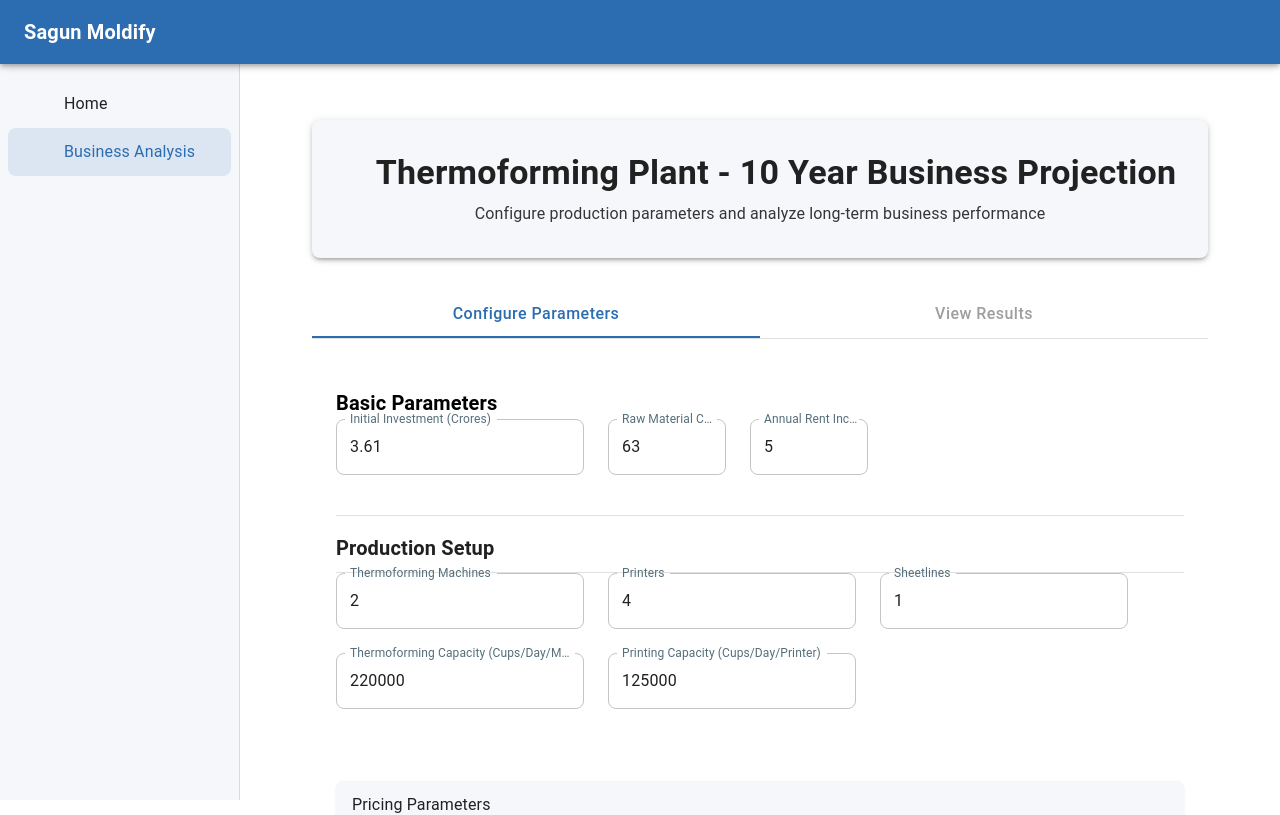
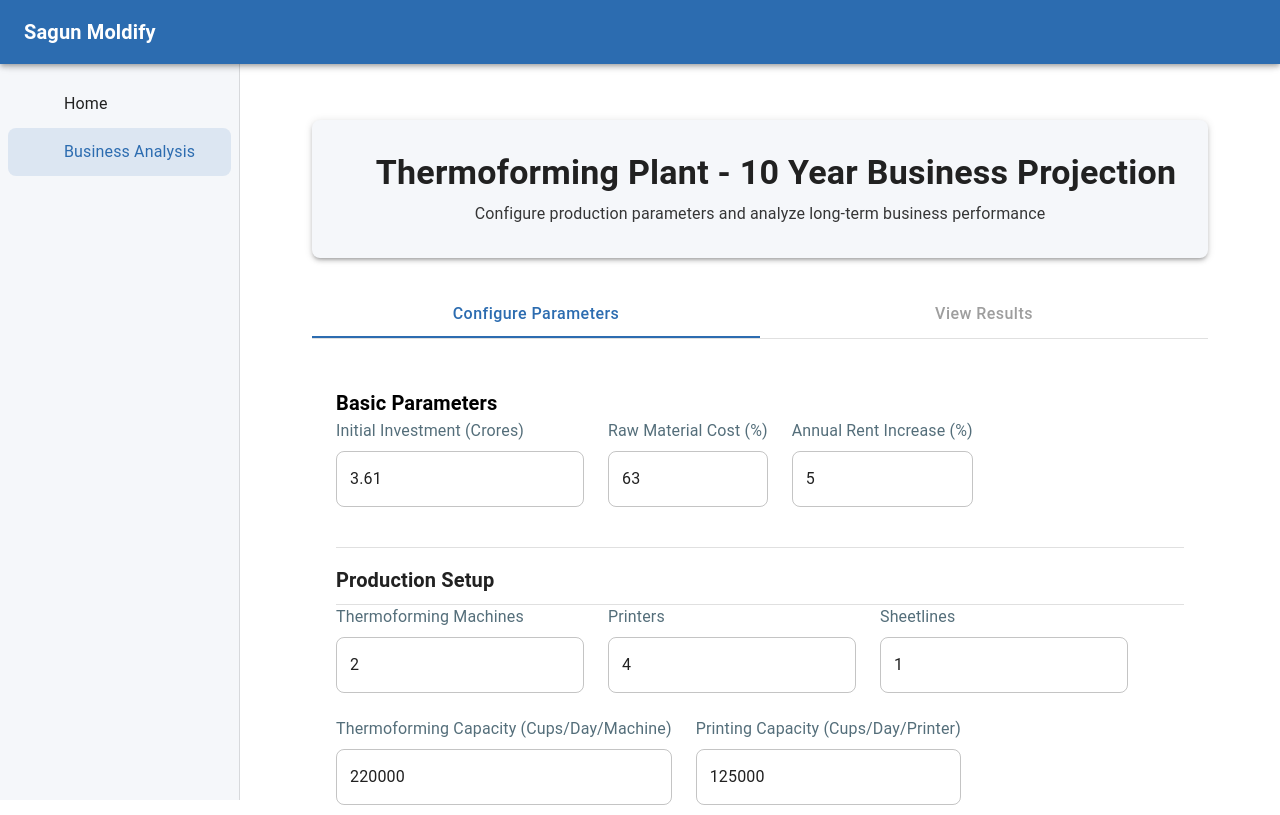
Before and after one commit to vg-aayush-raj/sagun-moulds, a React (Vite) app: page /business-analysis in a window 1280 px wide. Shown: the top 815 px of the page. Built offline with nearby package versions, Linux system fonts and the light colour scheme; some icons are missing.

Commit message:
feat: Business Analysis Feature Complete

```diff
--- a/src/components/ui/TextField.tsx
+++ b/src/components/ui/TextField.tsx
@@ -1,5 +1,12 @@
 import { forwardRef } from 'react';
-import { TextField as MuiTextField, TextFieldProps as MuiTextFieldProps, SxProps, Theme } from '@mui/material';
+import {
+  TextField as MuiTextField,
+  TextFieldProps as MuiTextFieldProps,
+  SxProps,
+  Theme,
+  Typography,
+  Box,
+} from '@mui/material';
 
 // Base styles for all text fields
 const baseStyles: SxProps<Theme> = {
@@ -9,8 +16,18 @@ const baseStyles: SxProps<Theme> = {
       borderColor: 'var(--primary-main)',
     },
   },
-  '& .MuiInputLabel-root.Mui-focused': {
-    color: 'var(--primary-main)',
+  // Simplify label styling to make it plain and clean
+  '& .MuiInputLabel-root': {
+    fontWeight: 'normal',
+    color: 'var(--text-secondary)',
+    width: 'auto',
+    transform: 'none',
+    position: 'static',
+    marginBottom: '8px',
+  },
+  // Remove floating label effect
+  '& .MuiInputLabel-shrink': {
+    transform: 'none',
   },
 };
 
@@ -21,11 +38,9 @@ export interface TextFieldProps extends Omit<MuiTextFieldProps, 'inputProps'> {
 
 // Our custom TextField component that handles deprecated inputProps
 export const TextField = forwardRef<HTMLDivElement, TextFieldProps>((props, ref) => {
-  const { sx, inputProps, ...rest } = props;
+  const { sx, inputProps, label, ...rest } = props;
 
   // Handle inputProps specifically for step, min, max attributes
-  // Instead of trying to map to slotProps (which has a different structure),
-  // we'll use InputProps.inputProps which is still supported for basic HTML attributes
   const updatedProps = inputProps
     ? {
         ...rest,
@@ -40,6 +55,12 @@ export const TextField = forwardRef<HTMLDivElement, TextFieldProps>((props, ref)
     : rest;
 
   return (
+    <Box sx={{ display: 'flex', flexDirection: 'column', width: '100%' }}>
+      {label && (
+        <Typography variant="body1" color="text.secondary" sx={{ mb: 1 }}>
+          {label}
+        </Typography>
+      )}
       <MuiTextField
         ref={ref}
         variant="outlined"
@@ -48,6 +69,7 @@ export const TextField = forwardRef<HTMLDivElement, TextFieldProps>((props, ref)
         sx={{ ...baseStyles, ...sx }}
         {...updatedProps}
       />
+    </Box>
   );
 });
 
```
Lines whose indentation alone changed are shown as unchanged.
